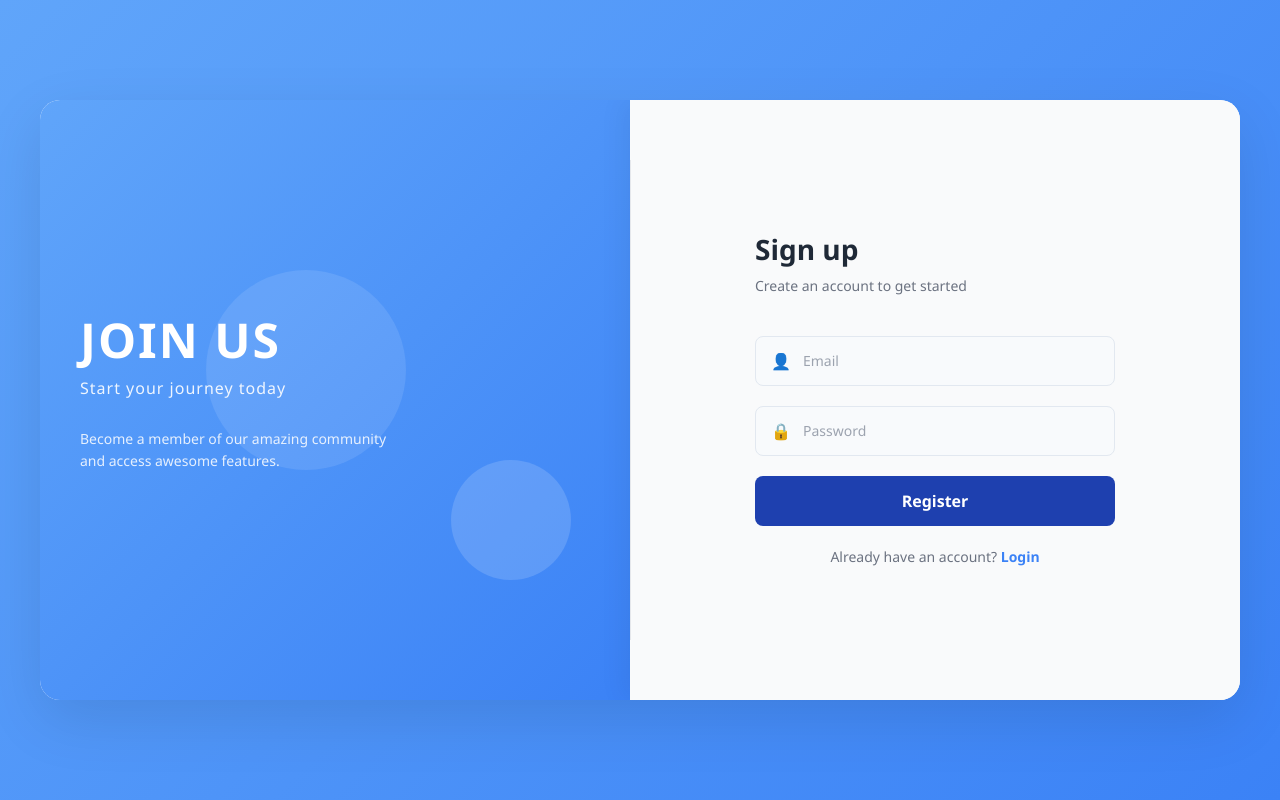
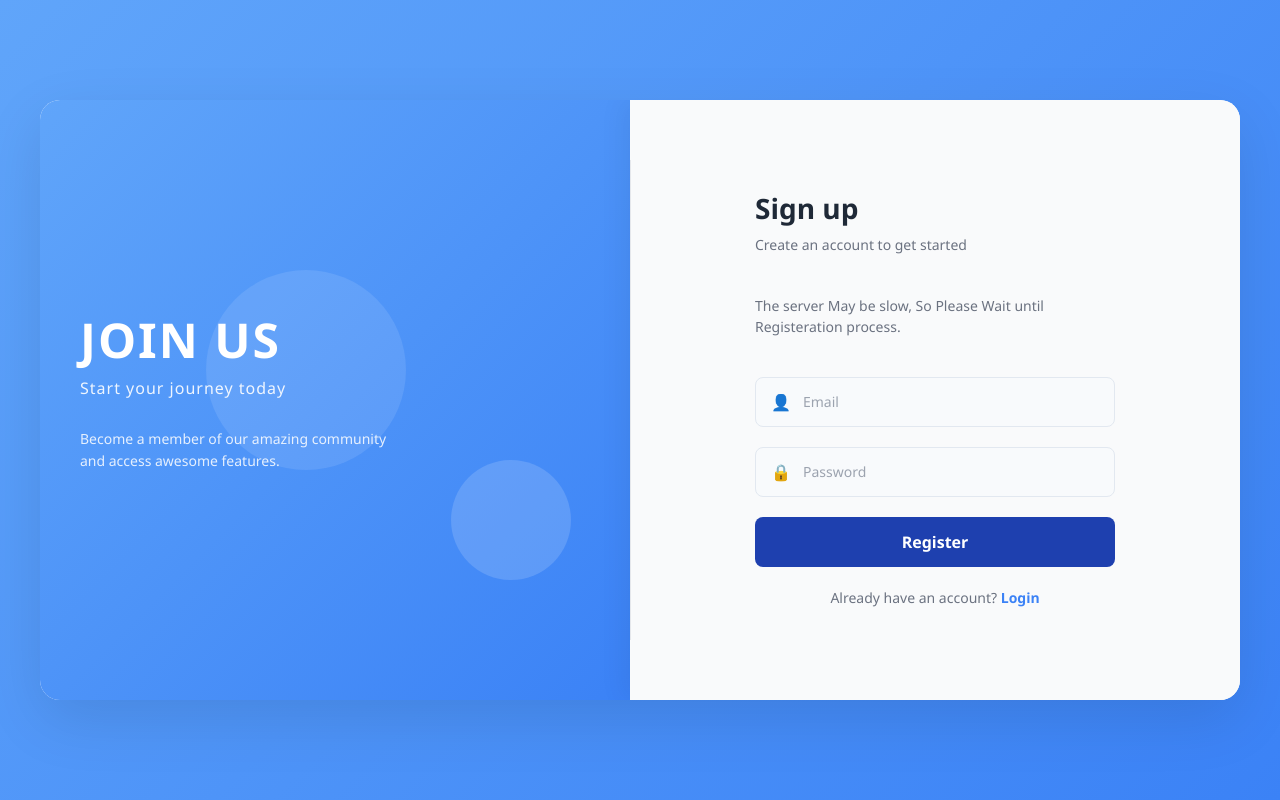
Before and after one commit to AABITH-ROSHAN/SmartLearn-OnlineLearning, a React (Vite) app: page /signup in a window 1280 px wide. Built offline with nearby package versions, Linux system fonts and the light colour scheme.

Commit message:
Update Registerpage.jsx

```diff
--- a/src/Entrypages/Registerpage.jsx
+++ b/src/Entrypages/Registerpage.jsx
@@ -53,6 +53,7 @@ export default function Registerpage() {
           <form className="form-container" onSubmit={handleSignup}>
             <h2>Sign up</h2>
             <p className="form-subtitle">Create an account to get started</p>
+            <p className="form-subtitle">The server May be slow, So Please Wait until Registeration process.</p>
 
             <div className="input-group">
               <div className="input-wrapper">
```
